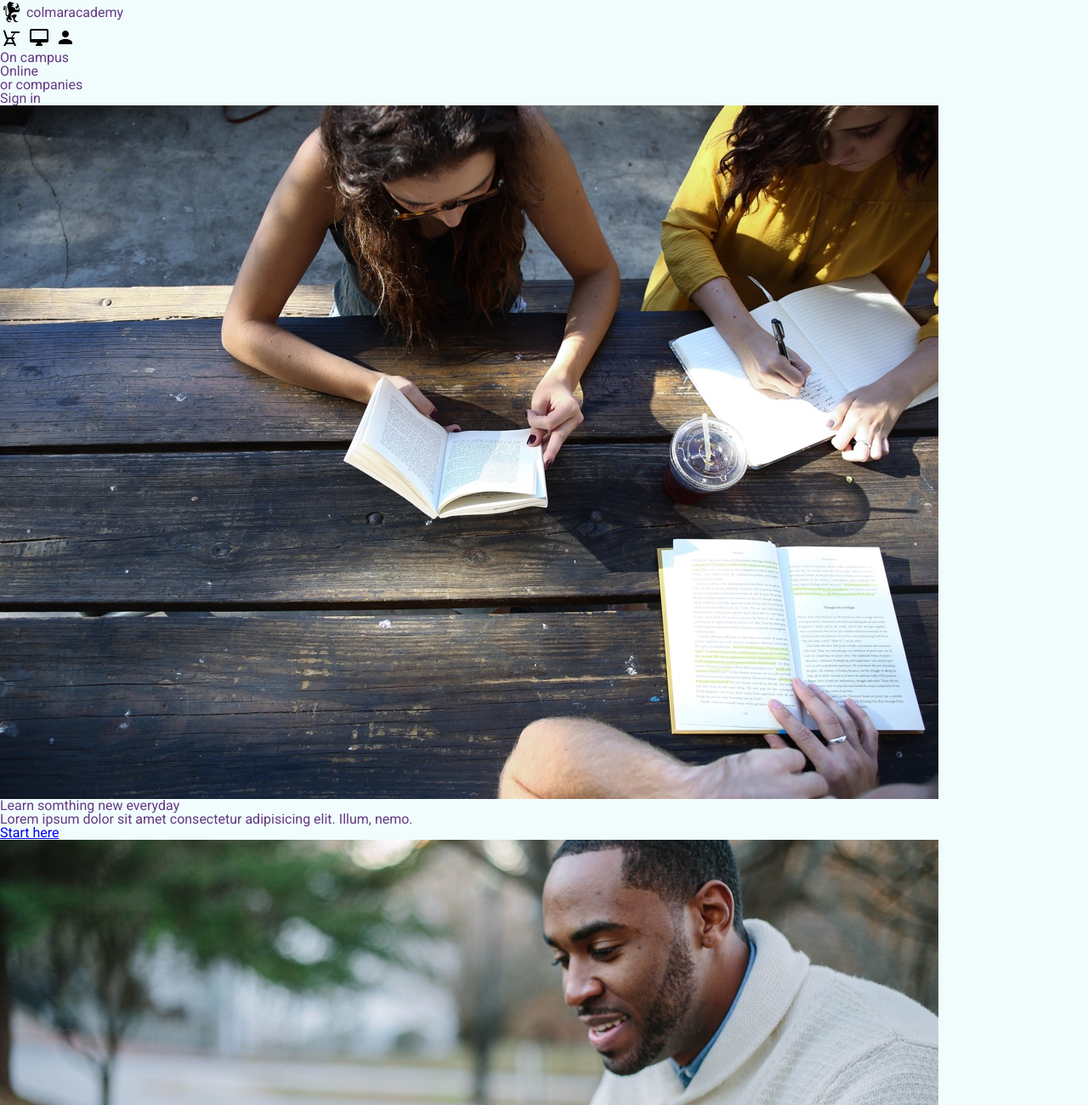
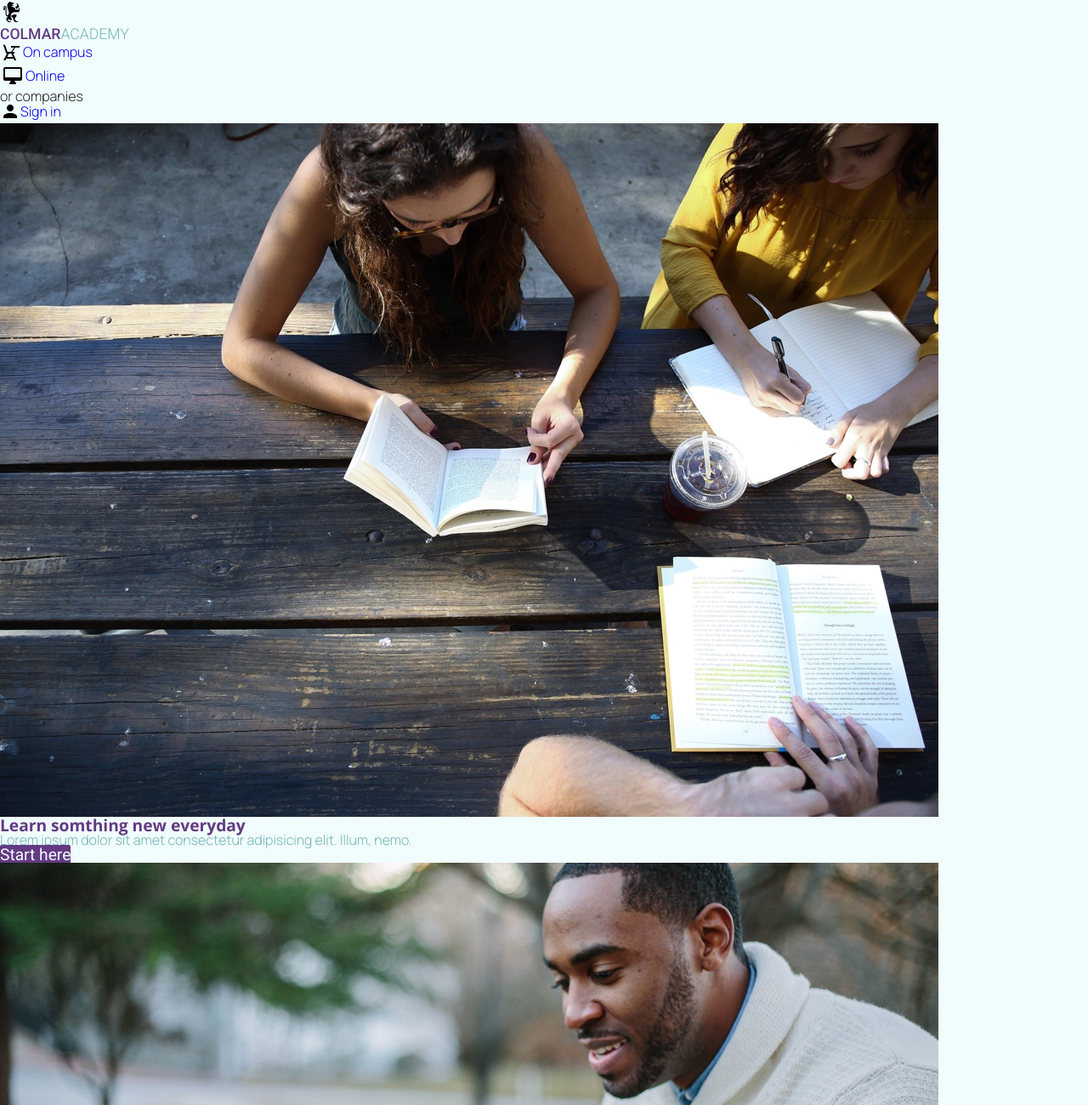
Before and after one commit to matborj21/ColmarAcademy, a website: page index.html in a window 1280 px wide. Shown: the top 1300 px of the page at 85% size. Drawn offline with nearby package versions, Linux system fonts and the light colour scheme.

Commit message:
Add variables, base styles in css file

```diff
--- a/assets/css/style.css
+++ b/assets/css/style.css
@@ -1,5 +1,6 @@
 @import url('https://fonts.googleapis.com/css2?family=Manrope:wght@300&family=Open+Sans:wght@700&family=Roboto:wght@300;400;500&display=swap');
 
+/* variables */
 :root {
     --mainColor: #f1fcfc;
     --secondary: #40e0d0;
@@ -7,11 +8,70 @@
     --textcolor: #633a82;
 }
 
+/* reset */
+a {
+    text-decoration: none;
+}
 
 html {
     box-sizing: border-box;
     background-color: var(--mainColor);
-    color: var(--textcolor);
 
     font-family: 'Roboto', 'Open Sans', 'Manrope', sans-serif;
 }
+
+/* base styles */
+h2, h3, h4 {
+    font-family: 'Open sans';
+    font-weight: 600;
+    color: var(--textcolor);
+}
+p {
+    font-family: 'Manrope';
+    color: var(--bgcolor);
+}
+h5 {
+    text-transform: uppercase;
+    font-family: 'Manrope';
+}
+h1{
+    font-family: 'Roboto';
+    font-size: 1.1em;
+    font-weight: 500;
+    text-transform: uppercase;
+    color: var(--textcolor);
+}
+span{
+    font-weight: 300;
+    color: var(--bgcolor);
+}
+
+li {
+    font-family: 'Manrope';
+}
+
+.button {
+    text-align: center;
+    background-color: var(--textcolor);
+    color: var(--mainColor);
+    border-radius: 2px;
+    font-size: 1.2em;
+}
+.qoutes {
+    font-style: italic;
+    font-size: 0.8;
+    font-weight: 300;
+}
+h2{
+    font-size: 1.2em;
+    font-weight: 500;
+    color: var(--textcolor);
+}
+h3{
+    font-size: 1.1em;
+}
+
+/* fonts */
+
+
+/* mobile styles */
--- a/index.html
+++ b/index.html
@@ -19,20 +19,13 @@
     <body>
         <!-- navigation -->
         <nav class="site-nav grid">
-            <h1>
-                <img src="./assets/images/ic-logo.svg">
-                colmar<span>academy</span>
-            </h1>
-            <div class="nav-icon grid">
-                <a href="#"><img src="./assets/images/ic-on-campus.svg"></a>
-                <a href="#"><img src="./assets/images/ic-online.svg"></a>
-                <a href="#"><img src="./assets/images/ic-login.svg"></a>
-            </div>
-            <ul>
-                <li>On campus</li>
-                <li>Online</li>
+            <img src="./assets/images/ic-logo.svg">
+            <h1>colmar<span>academy</span></h1>
+            <ul class="grid">
+                <li><a href="#"><img src="./assets/images/ic-on-campus.svg">On campus</a></li>
+                <li><a href="#"><img src="./assets/images/ic-online.svg">Online</a></li>
                 <li>or companies</li>
-                <li>Sign in</li>
+                <li><a href="#"><img src="./assets/images/ic-login.svg">Sign in</a></li>
             </ul>
         </nav><!-- end of navigation -->
 
@@ -51,7 +44,7 @@
             <div class="information-main">
                 <img src="./assets/images/information-main.jpg" alt="a picture of a guy reading a book">
                 <h2>it doesn't hurt to keep practicing</h2>
-                <p class="quotation">"Lorem ipsum dolor sit, amet consectetur adipisicing elit. Aspernatur nihil
+                <p class="qoutes">"Lorem ipsum dolor sit, amet consectetur adipisicing elit. Aspernatur nihil
                     suscipit
                     autem aut deleniti commodi maxime soluta. Suscipit cumque sunt iste sint molestiae sapiente.
                     Voluptates nisi rem fuga possimus totam?"
@@ -144,7 +137,7 @@
                     This browser does not support the HTML5 video element.
                 </video>
                 <h3>Reimagine urban</h3>
-                <p class="quotes">
+                <p class="qoutes">
                     "Lorem ipsum dolor sit amet consectetur adipisicing elit. Maxime excepturi odit optio eos facere,
                     asperiores repellat reiciendis distinctio ex consequuntur illo ut numquam nam, delectus dolorum.
                     Reprehenderit architecto libero ducimus!""
```
